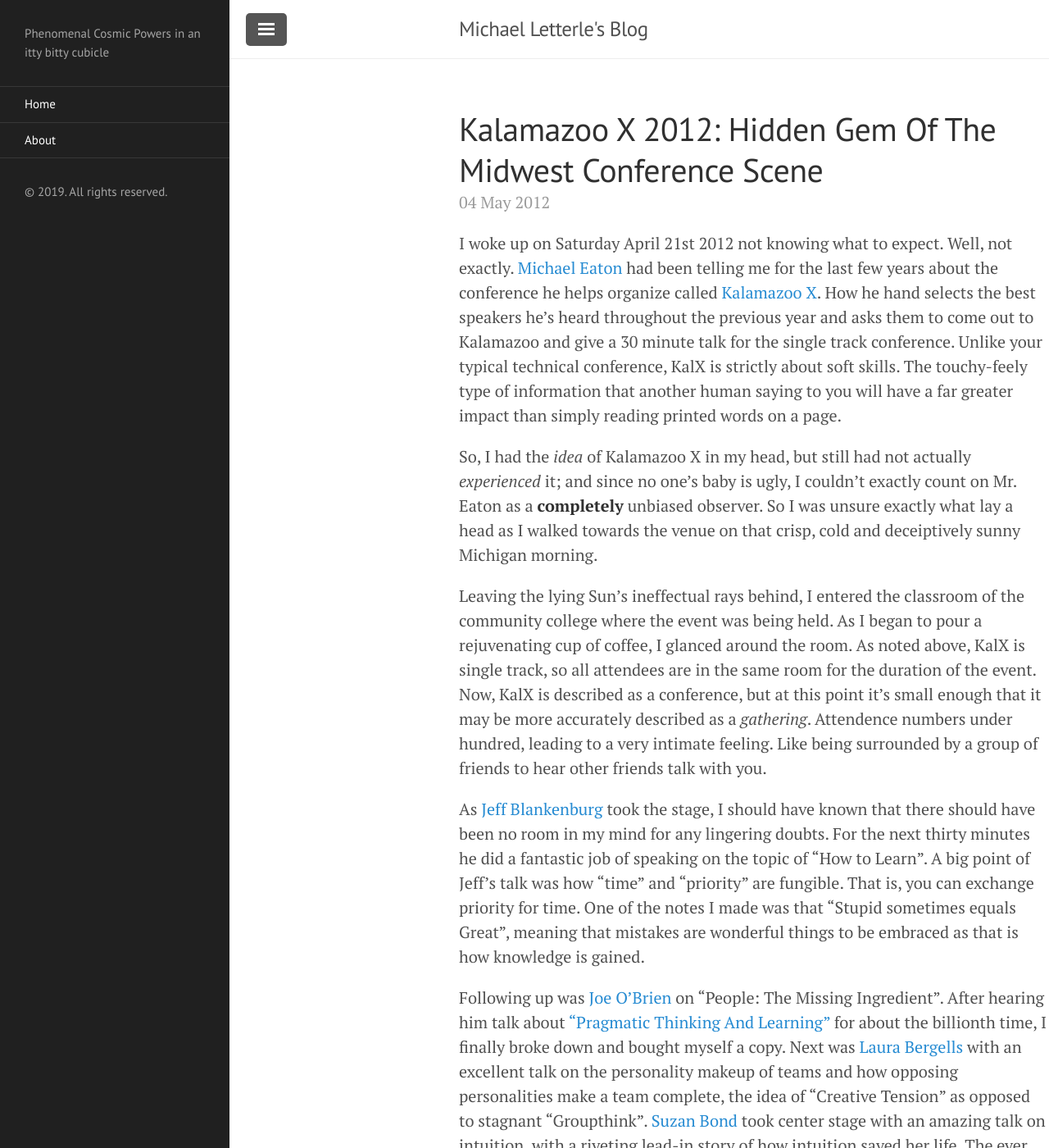
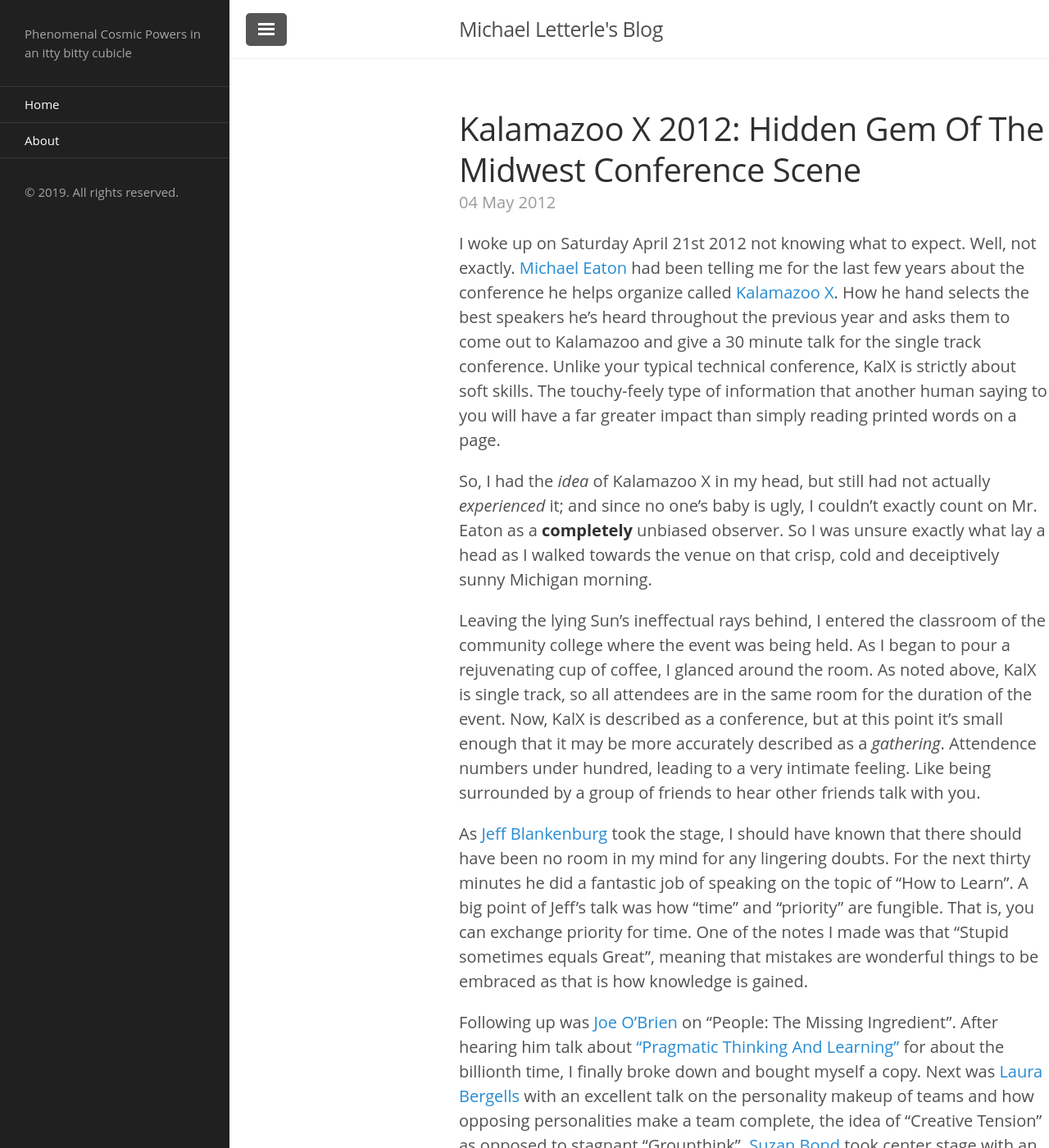
Before and after one commit to mletterle/blog, a Jekyll site: the page built from index.html, in a window 1280 px wide and 1400 px high. Shown: the whole window at 82% size. Built offline with Jekyll 4.4.1, drawn with Linux system fonts in a browser that asks for light colours; the list of posts is cut into pages by our own code.

Commit message:
Change default fonts

```diff
--- a/assets/css/lanyon.css
+++ b/assets/css/lanyon.css
@@ -41,11 +41,11 @@
 }
 
 html {
-  font-family: "PT Serif", Georgia, "Times New Roman", serif;
+  font-family: 'Open Sans', 'Helvetica Neue', Helvetica, Arial, sans-serif;
 }
 
 h1, h2, h3, h4, h5, h6 {
-  font-family: "PT Sans", Helvetica, Arial, sans-serif;
+  font-family: 'Open Sans', 'Helvetica Neue', Helvetica, Arial, sans-serif;
   font-weight: 400;
   color: #313131;
   letter-spacing: -.025rem;
@@ -148,7 +148,7 @@
   width: 14rem;
   visibility: hidden;
   overflow-y: auto;
-  font-family: "PT Sans", Helvetica, Arial, sans-serif;
+  font-family: 'Open Sans', 'Helvetica Neue', Helvetica, Arial, sans-serif;
   font-size: .875rem; /* 15px */
   color: rgba(255,255,255,.6);
   background-color: #202020;
@@ -368,7 +368,7 @@
   overflow: hidden; /* clearfix */
   margin-left: -1rem;
   margin-right: -1rem;
-  font-family: "PT Sans", Helvetica, Arial, sans-serif;
+  font-family: 'Open Sans', 'Helvetica Neue', Helvetica, Arial, sans-serif;
   color: #ccc;
   text-align: center;
 }
--- a/assets/css/poole.css
+++ b/assets/css/poole.css
@@ -48,7 +48,7 @@
 }
 
 html {
-  font-family: "Helvetica Neue", Helvetica, Arial, sans-serif;
+  font-family: 'Open Sans', 'Helvetica Neue', Helvetica, Arial, sans-serif;
   font-size: 16px;
   line-height: 1.5;
 }
@@ -389,7 +389,7 @@
   overflow: hidden; /* clearfix */
   margin-left: -1rem;
   margin-right: -1rem;
-  font-family: "PT Sans", Helvetica, Arial, sans-serif;
+  font-family: 'Open Sans', 'Helvetica Neue', Helvetica, Arial, sans-serif;
   color: #ccc;
   text-align: center;
 }
```
